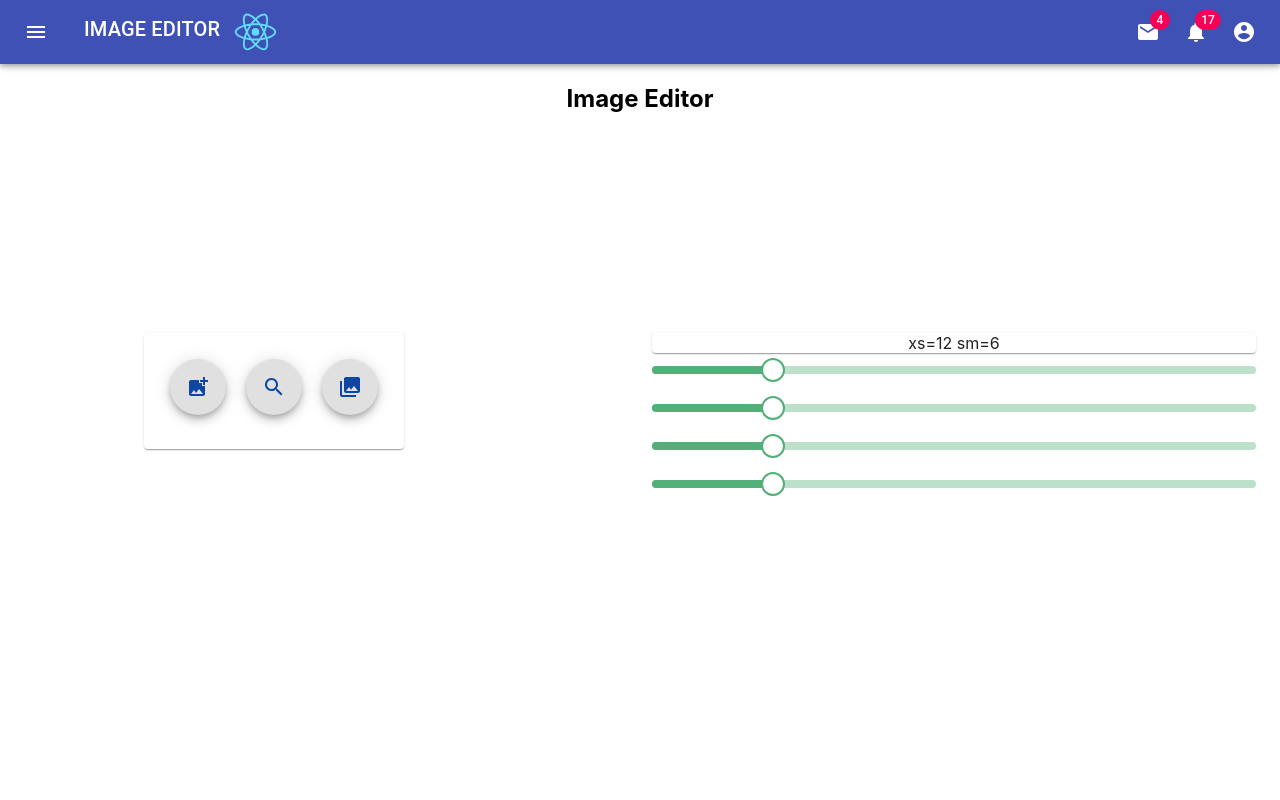
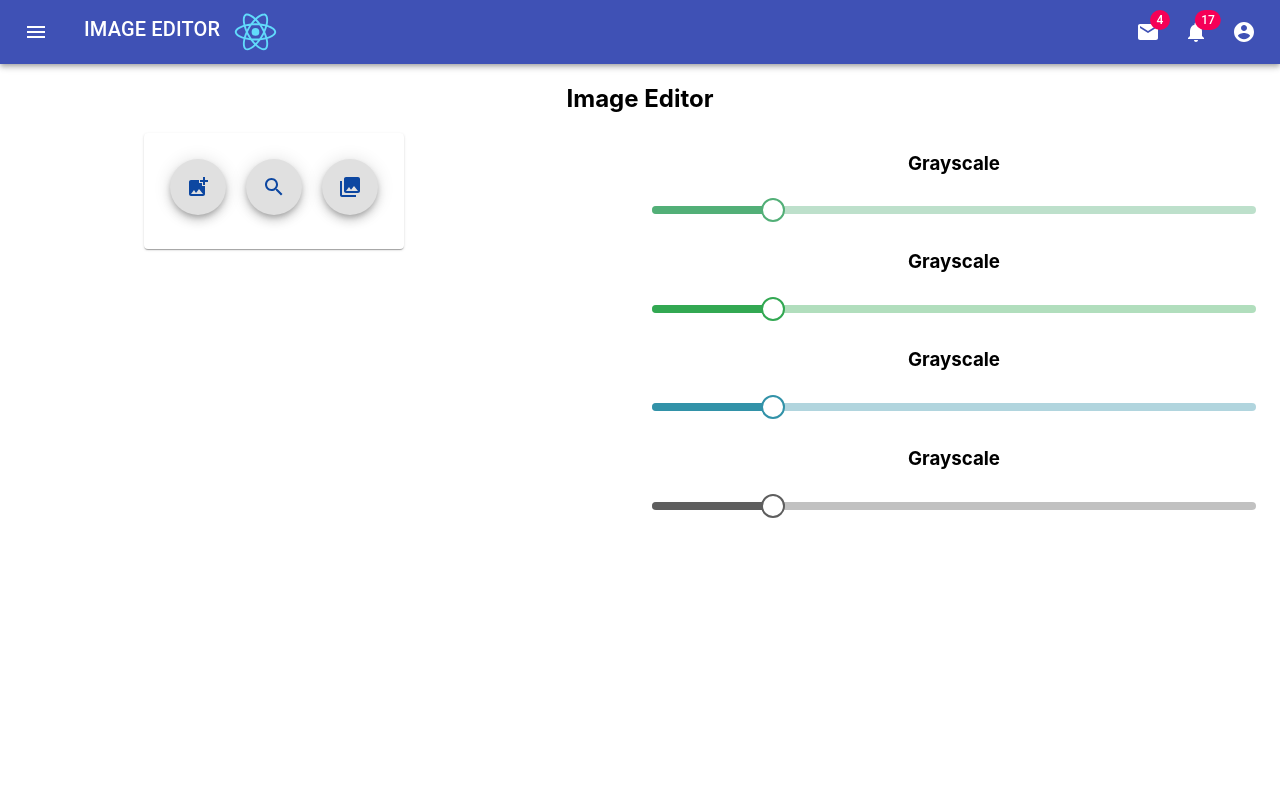
Before and after one commit to Borghese-Gladiator/image-editor, a React (Create React App) app: page / in a window 1280 px wide. Shown: the top 800 px of the page. Built offline with nearby package versions, Linux system fonts and the light colour scheme.

Commit message:
Add name to Sliders & data

```diff
--- a/src/components/SliderList/Slider.js
+++ b/src/components/SliderList/Slider.js
@@ -1,9 +1,17 @@
 import React from 'react';
-import { withStyles } from '@material-ui/core/styles';
+import { makeStyles, withStyles } from '@material-ui/core/styles';
 import Slider from '@material-ui/core/Slider';
 
+const useStyles = makeStyles({
+  noTopBotMargin: {
+    paddingTop: 0,
+    paddingBottom: 0
+  }
+})
+
 export default function CustomizedSlider(props) {
-  const { color } = props;
+  const { color, name } = props;
+  const classes = useStyles();
   const PrettoSlider = withStyles({
     root: {
       color: color,
@@ -35,6 +43,9 @@ export default function CustomizedSlider(props) {
   })(Slider);
 
   return (
-    <PrettoSlider valueLabelDisplay="auto" aria-label="pretto slider" defaultValue={20} />
+    <div>
+      <h3 className={classes.noTopBotMargin}>{name}</h3>
+      <PrettoSlider valueLabelDisplay="auto" aria-label="pretto slider" defaultValue={20} />
+    </div>
   );
 }
--- a/src/components/SliderList/SliderList.js
+++ b/src/components/SliderList/SliderList.js
@@ -8,7 +8,7 @@ export default function SliderList(props) {
     <div>
       {sliderList.map((val, idx) => {
         return (
-          <Slider color={val.color} />
+          <Slider color={val.color} name={val.name} />
         )
       })}
     </div>
--- a/src/pages/EditPage.js
+++ b/src/pages/EditPage.js
@@ -14,7 +14,7 @@ const useStyles = makeStyles((theme) => ({
     flexGrow: 1,
   },
   containerRoot: {
-    padding: theme.spacing(25, 0, 55),
+    padding: theme.spacing(0, 0, 30),
   }
 }));
 
@@ -27,14 +27,15 @@ const galleryImageList = [
   "http://r.ddmcdn.com/s_f/o_1/cx_462/cy_245/cw_1349/ch_1349/w_720/APL/uploads/2015/06/caturday-shutterstock_149320799.jpg"
 ];
 
-export default function EditPage(props) {
+const sliderList = [
+  { color: '#52af77', name: "Grayscale" },
+  { color: '#32a852', name: "Grayscale" },
+  { color: '#3292a8', name: "Grayscale" },
+  { color: '#5e5e5e', name: "Grayscale" },
+]
+
+export default function EditPage() {
   const classes = useStyles();
-  const sliderList = [
-    { color: '#52af77' },
-    { color: '#52af77' },
-    { color: '#52af77' },
-    { color: '#52af77' },
-  ]
 
   return (
     <Container className={classes.root}>
@@ -44,7 +45,6 @@ export default function EditPage(props) {
           <ImageUpload cardName="Input Image" imageGallery={galleryImageList} />
         </Grid>
         <Grid item xs={6} sm={6}>
-          <Paper className={classes.paper}>xs=12 sm=6</Paper>
           <SliderList sliderList={sliderList} />
         </Grid>
       </Grid>
```
